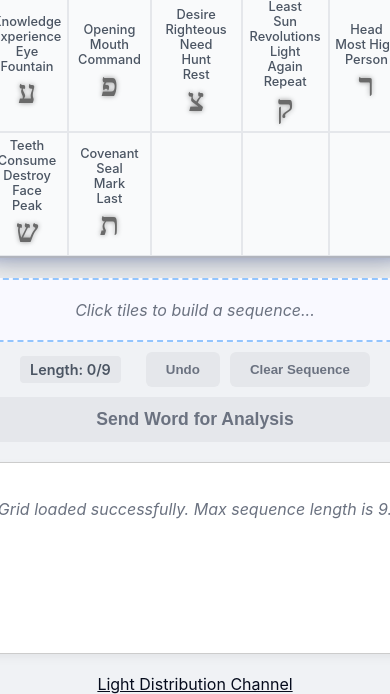
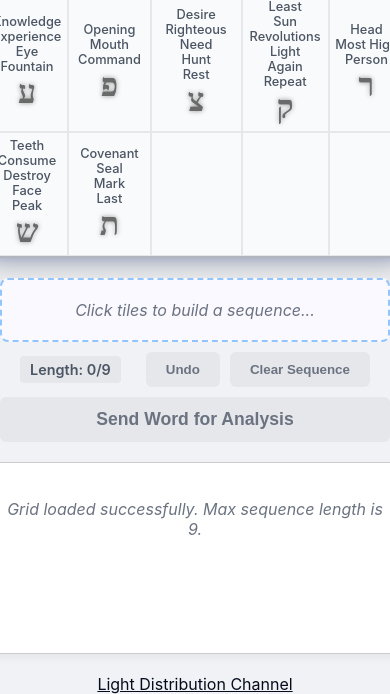
Before and after one commit to softdev45/ancient-text-meditations, a Flask app: page /alphabet in a window 390 px wide; the page is wider, and only the part inside the window is pictured. Shown: the part 562-1256 px from the top of that part. Run offline with Flask 3, Linux system fonts and the light colour scheme; parts of the project's set-up code (start-up, migrations or seed data) failed here and were passed over; some web fonts are replaced.

Commit message:
adjust UI for narrow display

```diff
--- a/ancient_texts/static/browshare.css
+++ b/ancient_texts/static/browshare.css
@@ -162,8 +162,6 @@
 
     .nav-swiper {
       grid-column: 3;
-
-
     }
 
     .nav-version {
--- a/ancient_texts/templates/index.html
+++ b/ancient_texts/templates/index.html
@@ -29,6 +29,11 @@
 		font-size: 2em;
         font-weight: 700;
 	}
+    @media (max-width:500px) {
+      .large-font {
+        /* font-size: 1.5rem;         */
+      }
+    }
 
         /* --- Header Panel Styling (Thin, Dark, Full Width) --- */
         .header-panel {
@@ -168,6 +173,13 @@
             flex-direction: column;
             gap: 10px;
         }
+        @media (max-width:500px) {
+            .word-builder-container {
+                width: 100%;
+
+
+                }
+            }
 
         #word-display {
             min-height: 40px;
@@ -378,6 +390,11 @@
             gap: 15px; /* Space between history items */
             min-height: 150px;
             text-align: center;
+        }
+        @media (max-width: 500px) {
+            #content-display {
+                width: 100%;
+            }
         }
 
         .message {
```
